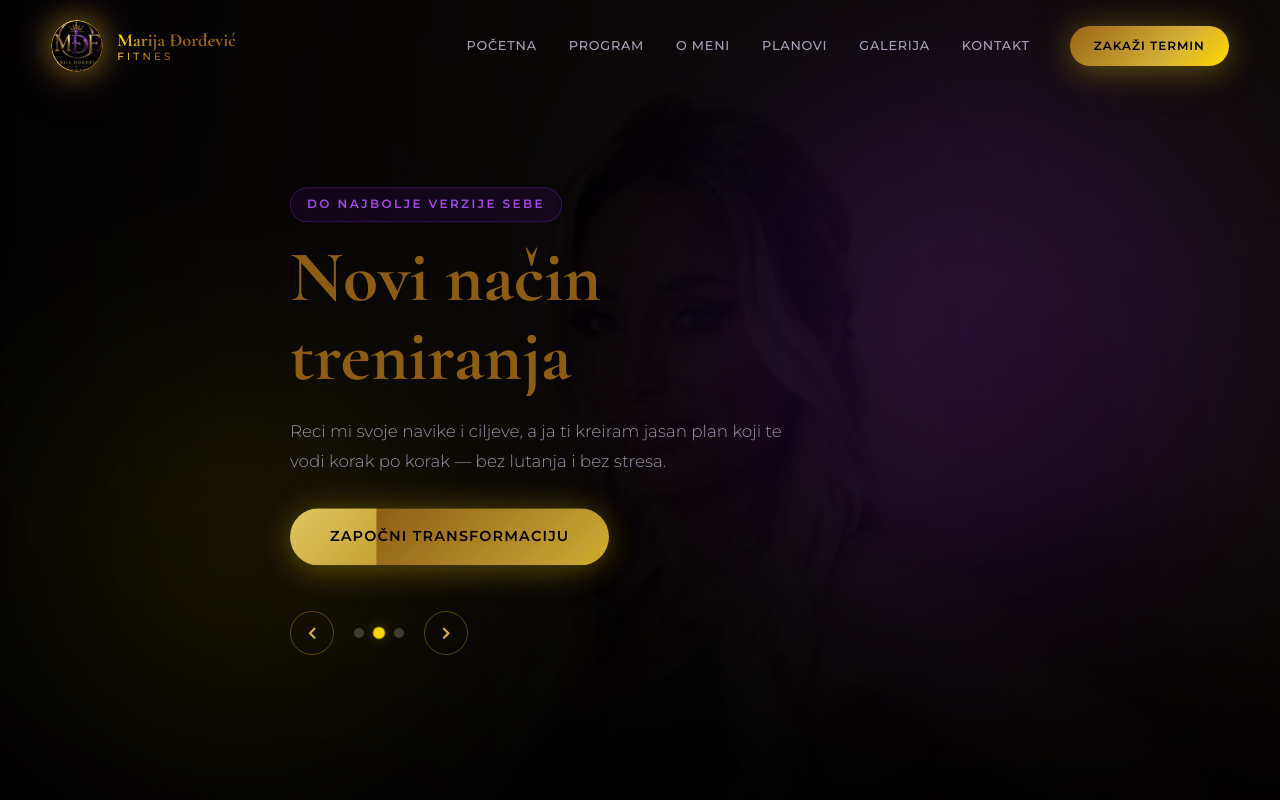
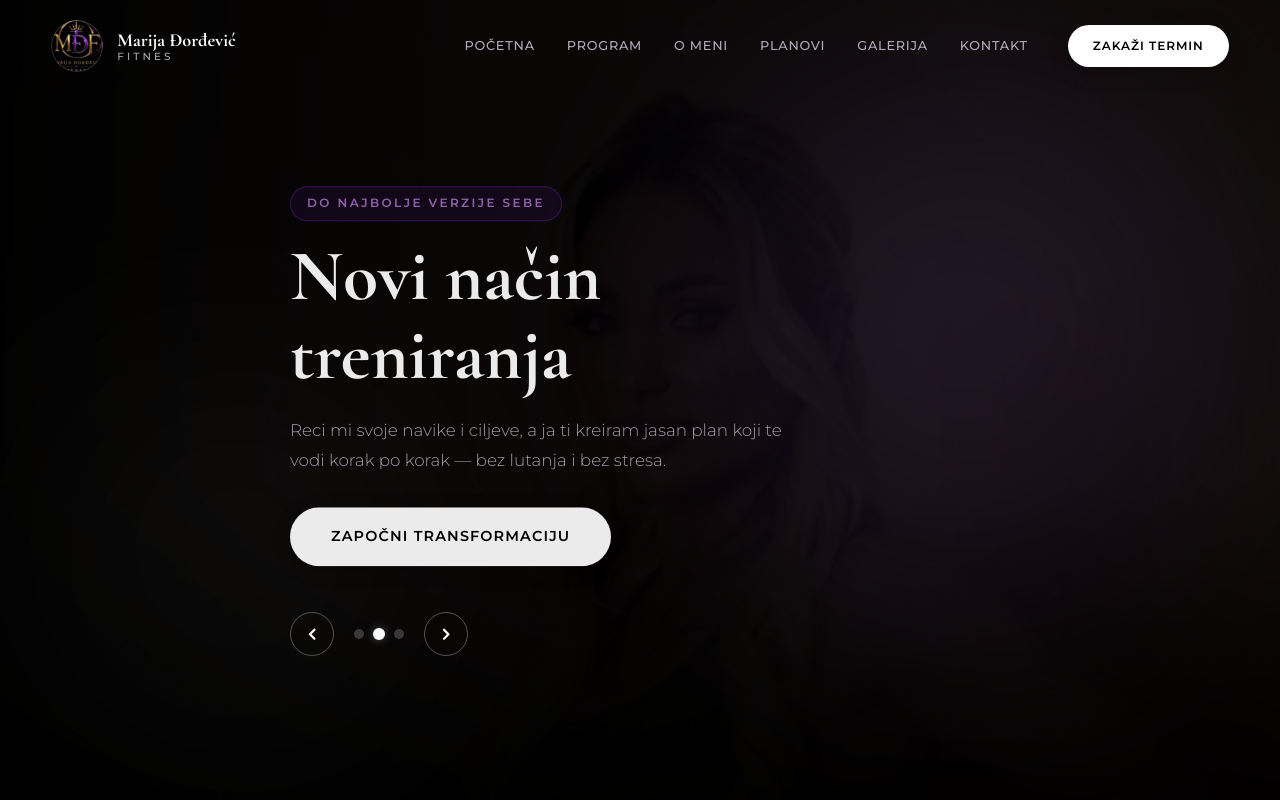
Before and after one commit to J-Gaspar99/fitnes_trainer1, a React (Vite) app: page / in a window 1280 px wide. Shown: the top 800 px of the page. Built offline with nearby package versions, Linux system fonts and the light colour scheme.

Commit message:
zamena boja

```diff
--- a/src/components/CtaBanner.jsx
+++ b/src/components/CtaBanner.jsx
@@ -10,7 +10,7 @@ export default function CtaBanner() {
       <div className="cta-banner__bg" />
       <div className="container">
         <div className="cta-banner__header scroll-reveal" ref={ref}>
-          <h2 className="cta-banner__title shimmer-text">{ctaBanner.title}</h2>
+          <h2 className="cta-banner__title">{ctaBanner.title}</h2>
           <p>{ctaBanner.subtitle}</p>
         </div>
 
--- a/src/components/Hero.jsx
+++ b/src/components/Hero.jsx
@@ -53,7 +53,7 @@ export default function Hero() {
             transition={{ duration: 0.5 }}
           >
             <span className="hero-slider__label">{slide.label}</span>
-            <h1 className="hero-slider__title shimmer-text">
+            <h1 className="hero-slider__title">
               {slide.title.split('\n').map((line, i) => (
                 <span key={i}>{line}<br /></span>
               ))}
--- a/src/components/HowItWorks.jsx
+++ b/src/components/HowItWorks.jsx
@@ -33,7 +33,7 @@ function StepCard({ step, index }) {
       ref={ref}
       style={{ transitionDelay: `${index * 0.08}s` }}
     >
-      <span className="step-card__number shimmer-text">{step.number}</span>
+      <span className="step-card__number">{step.number}</span>
       <h3>{step.title}</h3>
       <p>{step.description}</p>
       <a href="#kontakt" className="step-card__cta">Zakaži termin →</a>
--- a/src/components/StatsBar.jsx
+++ b/src/components/StatsBar.jsx
@@ -9,7 +9,7 @@ export default function StatsBar() {
       <div className="container stats-bar__inner scroll-reveal" ref={ref}>
         {siteContent.about.stats.map((stat) => (
           <div key={stat.label} className="stats-bar__item">
-            <span className="stats-bar__value shimmer-text">{stat.value}</span>
+            <span className="stats-bar__value">{stat.value}</span>
             <span className="stats-bar__label">{stat.label}</span>
           </div>
         ))}
--- a/src/index.css
+++ b/src/index.css
@@ -1,45 +1,40 @@
-/* ─── Design Tokens (usklađeno sa MDF brendom) ─── */
+/* ─── Design Tokens — elegantna paleta (bela + suptilna zlatna) ─── */
 :root {
   --black: #000000;
-  --black-soft: #0a0a0f;
-  --black-card: #12101a;
-  --white: #FAFAFA;
-  --white-muted: #A8A0B8;
-  --purple: #9400D3;
-  --purple-light: #B44DFF;
-  --purple-neon: #8A2BE2;
-  --purple-dark: #5B0099;
-  --purple-glow: rgba(138, 43, 226, 0.45);
-  --gold: #D4AF37;
-  --gold-bright: #FFD700;
-  --gold-pale: #F9E076;
-  --gold-dark: #996515;
-  --gold-glow: rgba(255, 215, 0, 0.3);
+  --black-soft: #0c0c10;
+  --black-card: #141418;
+  --white: #FFFFFF;
+  --white-soft: #F5F5F5;
+  --white-muted: #B0AAB8;
+  --purple: #7A3D9E;
+  --purple-light: #9B6BB8;
+  --purple-neon: #7B4FA6;
+  --purple-dark: #4E2D6A;
+  --purple-glow: rgba(123, 79, 166, 0.25);
+  --gold: #B8A88A;
+  --gold-accent: #C9BDA8;
+  --gold-muted: #8A8070;
+  --gold-bright: #E8E4DC;
+  --gold-glow: rgba(184, 168, 138, 0.12);
   --gradient-gold: linear-gradient(
     135deg,
-    var(--gold-dark) 0%,
-    var(--gold) 35%,
-    var(--gold-bright) 55%,
-    var(--gold-pale) 75%,
-    var(--gold) 100%
+    rgba(255, 255, 255, 0.95) 0%,
+    #F0EDE8 40%,
+    #D9D0C0 100%
   );
   --gradient-gold-shine: linear-gradient(
     110deg,
-    var(--gold-dark) 0%,
-    var(--gold-dark) 35%,
-    var(--gold-pale) 50%,
-    var(--gold-bright) 55%,
-    var(--gold-dark) 70%,
-    var(--gold-dark) 100%
+    #E8E4DC 0%,
+    #FFFFFF 40%,
+    #D4CFC4 60%,
+    #E8E4DC 100%
   );
   --gradient-purple: linear-gradient(135deg, var(--purple-dark), var(--purple-neon), var(--purple-light));
   --gradient-purple-shine: linear-gradient(
     110deg,
     var(--purple-dark) 0%,
-    var(--purple-dark) 35%,
-    var(--purple-light) 50%,
-    #E0AAFF 55%,
-    var(--purple-dark) 70%,
+    var(--purple-neon) 45%,
+    #C4A8D8 55%,
     var(--purple-dark) 100%
   );
   --font-display: 'Cormorant Garamond', Georgia, serif;
@@ -47,8 +42,8 @@
   --radius: 12px;
   --radius-lg: 20px;
   --transition: 0.35s cubic-bezier(0.22, 1, 0.36, 1);
-  --shadow-gold: 0 4px 30px var(--gold-glow), 0 0 60px rgba(212, 175, 55, 0.1);
-  --shadow-purple: 0 4px 30px var(--purple-glow), 0 0 60px rgba(138, 43, 226, 0.15);
+  --shadow-gold: 0 4px 24px rgba(0, 0, 0, 0.2);
+  --shadow-purple: 0 4px 24px var(--purple-glow);
   --z-nav: 9000;
   --z-mobile-menu: 8999;
   --z-modal: 10000;
@@ -96,8 +91,8 @@ button {
 
 code {
   font-size: 0.85em;
-  background: rgba(212, 175, 55, 0.1);
-  color: var(--gold);
+  background: rgba(255, 255, 255, 0.08);
+  color: var(--gold-accent);
   padding: 2px 8px;
   border-radius: 4px;
 }
@@ -126,13 +121,13 @@ code {
 }
 
 @keyframes shimmer-pulse {
-  0%, 100% { filter: drop-shadow(0 0 8px rgba(255, 215, 0, 0.3)); }
-  50% { filter: drop-shadow(0 0 20px rgba(255, 215, 0, 0.6)) drop-shadow(0 0 40px rgba(138, 43, 226, 0.3)); }
+  0%, 100% { filter: drop-shadow(0 0 6px rgba(255, 255, 255, 0.08)); }
+  50% { filter: drop-shadow(0 0 12px rgba(255, 255, 255, 0.15)); }
 }
 
 @keyframes glow-purple-pulse {
-  0%, 100% { box-shadow: 0 0 20px rgba(138, 43, 226, 0.3); }
-  50% { box-shadow: 0 0 40px rgba(138, 43, 226, 0.6), 0 0 80px rgba(138, 43, 226, 0.2); }
+  0%, 100% { box-shadow: 0 0 16px rgba(123, 79, 166, 0.15); }
+  50% { box-shadow: 0 0 28px rgba(123, 79, 166, 0.25); }
 }
 
 @keyframes float-particle {
@@ -143,12 +138,14 @@ code {
 }
 
 .shimmer-text {
-  background: var(--gradient-gold-shine);
-  background-size: 200% auto;
-  -webkit-background-clip: text;
-  -webkit-text-fill-color: transparent;
-  background-clip: text;
-  animation: shimmer-slide 4s linear infinite;
+  color: var(--white);
+  background: none;
+  -webkit-text-fill-color: var(--white);
+}
+
+.shimmer-text--accent {
+  color: var(--gold-accent);
+  -webkit-text-fill-color: var(--gold-accent);
 }
 
 .shimmer-text--purple {
@@ -157,34 +154,19 @@ code {
   -webkit-background-clip: text;
   -webkit-text-fill-color: transparent;
   background-clip: text;
+  animation: shimmer-slide 8s linear infinite;
 }
 
 .shimmer-logo {
-  animation: shimmer-pulse 3s ease-in-out infinite;
+  animation: none;
 }
 
 .shimmer-logo img {
-  filter: drop-shadow(0 0 12px rgba(255, 215, 0, 0.25));
-}
-
-.shimmer-btn {
-  position: relative;
-  overflow: hidden;
+  filter: drop-shadow(0 0 8px rgba(255, 255, 255, 0.1));
 }
 
 .shimmer-btn::after {
-  content: '';
-  position: absolute;
-  inset: 0;
-  background: linear-gradient(
-    105deg,
-    transparent 30%,
-    rgba(255, 255, 255, 0.35) 50%,
-    transparent 70%
-  );
-  background-size: 200% 100%;
-  animation: shimmer-slide 3s linear infinite;
-  pointer-events: none;
+  display: none;
 }
 
 .shimmer-border {
@@ -197,15 +179,14 @@ code {
   inset: -2px;
   border-radius: inherit;
   padding: 2px;
-  background: var(--gradient-gold-shine);
-  background-size: 200% auto;
-  animation: shimmer-slide 3s linear infinite;
-  -webkit-mask: linear-gradient(#fff 0 0) content-box, linear-gradient(#fff 0 0);
-  mask: linear-gradient(#fff 0 0) content-box, linear-gradient(#fff 0 0);
-  -webkit-mask-composite: xor;
-  mask-composite: exclude;
+  border: 1px solid rgba(255, 255, 255, 0.2);
   pointer-events: none;
   z-index: 2;
+}
+
+.shimmer-btn {
+  position: relative;
+  overflow: hidden;
 }
 
 .shimmer-frame .hero__frame-border {
@@ -229,14 +210,7 @@ code {
   position: absolute;
   inset: 0;
   border-radius: 50%;
-  border: 1.5px solid transparent;
-  background: var(--gradient-gold-shine) border-box;
-  background-size: 200% auto;
-  animation: shimmer-slide 3s linear infinite;
-  -webkit-mask: linear-gradient(#fff 0 0) padding-box, linear-gradient(#fff 0 0);
-  mask: linear-gradient(#fff 0 0) padding-box, linear-gradient(#fff 0 0);
-  -webkit-mask-composite: xor;
-  mask-composite: exclude;
+  border: 1px solid rgba(255, 255, 255, 0.2);
   pointer-events: none;
 }
 
@@ -283,40 +257,38 @@ code {
 }
 
 .btn--gold {
-  background: var(--gradient-gold);
-  background-size: 200% auto;
-  animation: shimmer-slide 6s linear infinite;
+  background: var(--white);
   color: var(--black);
-  box-shadow: var(--shadow-gold);
+  box-shadow: 0 4px 20px rgba(0, 0, 0, 0.25);
+  border: 1px solid rgba(255, 255, 255, 0.1);
 }
 
 .btn--gold:hover {
   transform: translateY(-2px);
-  box-shadow: 0 8px 40px var(--gold-glow);
+  background: var(--white-soft);
+  box-shadow: 0 8px 28px rgba(0, 0, 0, 0.3);
 }
 
 .btn--purple {
   background: var(--gradient-purple);
-  background-size: 200% auto;
-  animation: shimmer-slide 6s linear infinite;
   color: var(--white);
   box-shadow: var(--shadow-purple);
 }
 
 .btn--purple:hover {
   transform: translateY(-2px);
-  box-shadow: 0 8px 40px var(--purple-glow);
+  box-shadow: 0 8px 32px var(--purple-glow);
 }
 
 .btn--outline {
-  border: 1.5px solid rgba(212, 175, 55, 0.5);
-  color: var(--gold);
+  border: 1.5px solid rgba(255, 255, 255, 0.35);
+  color: var(--white);
   background: transparent;
 }
 
 .btn--outline:hover {
-  background: rgba(212, 175, 55, 0.08);
-  border-color: var(--gold);
+  background: rgba(255, 255, 255, 0.06);
+  border-color: rgba(255, 255, 255, 0.6);
 }
 
 /* ─── Section ─── */
@@ -336,12 +308,7 @@ code {
   font-weight: 600;
   letter-spacing: 0.25em;
   text-transform: uppercase;
-  background: var(--gradient-gold-shine);
-  background-size: 200% auto;
-  -webkit-background-clip: text;
-  -webkit-text-fill-color: transparent;
-  background-clip: text;
-  animation: shimmer-slide 4s linear infinite;
+  color: var(--gold-accent);
   margin-bottom: 16px;
 }
 
@@ -351,10 +318,7 @@ code {
   font-weight: 700;
   line-height: 1.1;
   margin-bottom: 16px;
-  background: linear-gradient(180deg, var(--white) 30%, rgba(255, 215, 0, 0.6));
-  -webkit-background-clip: text;
-  -webkit-text-fill-color: transparent;
-  background-clip: text;
+  color: var(--white);
 }
 
 .section-subtitle {
@@ -370,11 +334,11 @@ code {
   width: 48px;
   height: 48px;
   border-radius: 50%;
-  border: 2px dashed rgba(212, 175, 55, 0.4);
+  border: 2px dashed rgba(255, 255, 255, 0.2);
   display: flex;
   align-items: center;
   justify-content: center;
-  background: rgba(212, 175, 55, 0.05);
+  background: rgba(255, 255, 255, 0.04);
   flex-shrink: 0;
 }
 
@@ -387,7 +351,7 @@ code {
   font-family: var(--font-display);
   font-size: 1rem;
   font-weight: 700;
-  color: var(--gold);
+  color: var(--gold-accent);
 }
 
 /* ─── Navbar ─── */
@@ -445,12 +409,7 @@ code {
   font-size: 0.65rem;
   letter-spacing: 0.3em;
   text-transform: uppercase;
-  background: var(--gradient-gold-shine);
-  background-size: 200% auto;
-  -webkit-background-clip: text;
-  -webkit-text-fill-color: transparent;
-  background-clip: text;
-  animation: shimmer-slide 4s linear infinite;
+  color: var(--white-muted);
   font-weight: 500;
 }
 
@@ -477,7 +436,7 @@ code {
   left: 0;
   width: 0;
   height: 1px;
-  background: var(--gradient-gold);
+  background: var(--white);
   transition: width var(--transition);
 }
 
@@ -497,7 +456,7 @@ code {
 .navbar__burger {
   display: none;
   font-size: 1.6rem;
-  color: var(--gold);
+  color: var(--gold-accent);
 }
 
 .mobile-menu {
@@ -552,8 +511,8 @@ code {
 .mobile-menu__bg-glow--gold {
   width: 260px;
   height: 260px;
-  background: var(--gold-bright);
-  opacity: 0.2;
+  background: var(--white);
+  opacity: 0.04;
   bottom: 15%;
   left: -8%;
 }
@@ -579,12 +538,7 @@ code {
 }
 
 .mobile-menu__link:hover {
-  background: var(--gradient-gold-shine);
-  background-size: 200% auto;
-  -webkit-background-clip: text;
-  -webkit-text-fill-color: transparent;
-  background-clip: text;
-  animation: shimmer-slide 3s linear infinite;
+  color: var(--white);
 }
 
 /* ─── Hero ─── */
@@ -619,7 +573,7 @@ code {
   background:
     linear-gradient(90deg, rgba(0, 0, 0, 0.95) 0%, rgba(0, 0, 0, 0.7) 45%, rgba(0, 0, 0, 0.4) 100%),
     radial-gradient(ellipse 80% 60% at 70% 30%, rgba(138, 43, 226, 0.2) 0%, transparent 60%),
-    radial-gradient(ellipse 60% 50% at 20% 80%, rgba(255, 215, 0, 0.08) 0%, transparent 50%),
+    radial-gradient(ellipse 60% 50% at 20% 80%, rgba(255, 255, 255, 0.08) 0%, transparent 50%),
     var(--black);
 }
 
@@ -628,7 +582,7 @@ code {
   inset: 0;
   opacity: 0.04;
   background-image:
-    linear-gradient(rgba(255, 215, 0, 0.4) 1px, transparent 1px),
+    linear-gradient(rgba(255, 255, 255, 0.4) 1px, transparent 1px),
     linear-gradient(90deg, rgba(138, 43, 226, 0.3) 1px, transparent 1px);
   background-size: 60px 60px;
 }
@@ -653,8 +607,8 @@ code {
 .hero__bg-glow--gold {
   width: 450px;
   height: 450px;
-  background: var(--gold-bright);
-  opacity: 0.08;
+  background: var(--white);
+  opacity: 0.04;
   bottom: 5%;
   left: -8%;
 }
@@ -671,8 +625,8 @@ code {
   width: 3px;
   height: 3px;
   border-radius: 50%;
-  background: var(--gold-bright);
-  box-shadow: 0 0 6px var(--gold-bright);
+  background: rgba(255, 255, 255, 0.5);
+  box-shadow: 0 0 4px rgba(255, 255, 255, 0.3);
   left: calc(5% + var(--i) * 8%);
   animation: float-particle calc(8s + var(--i) * 0.7s) linear infinite;
   animation-delay: calc(var(--i) * -1.2s);
@@ -703,7 +657,7 @@ code {
 .hero__logo {
   width: 100%;
   height: auto;
-  filter: drop-shadow(0 0 30px rgba(255, 215, 0, 0.2));
+  filter: drop-shadow(0 0 30px rgba(255, 255, 255, 0.2));
 }
 
 .hero__badge {
@@ -834,11 +788,9 @@ code {
   position: absolute;
   inset: -3px;
   border-radius: var(--radius-lg);
-  background: var(--gradient-gold-shine);
-  background-size: 200% auto;
-  animation: shimmer-slide 3s linear infinite;
+  background: rgba(255, 255, 255, 0.15);
   z-index: 0;
-  opacity: 0.8;
+  opacity: 0.6;
 }
 
 .hero__image {
@@ -868,7 +820,7 @@ code {
   bottom: 30px;
   left: 50%;
   transform: translateX(-50%);
-  color: var(--gold);
+  color: var(--gold-accent);
   font-size: 1.5rem;
   opacity: 0.5;
   transition: opacity var(--transition);
@@ -917,9 +869,7 @@ code {
   position: absolute;
   bottom: -20px;
   right: -20px;
-  background: var(--gradient-gold-shine);
-  background-size: 200% auto;
-  animation: shimmer-slide 4s linear infinite;
+  background: var(--white);
   color: var(--black);
   padding: 24px 28px;
   border-radius: var(--radius);
@@ -990,7 +940,7 @@ code {
   inset: 0;
   background:
     radial-gradient(ellipse 50% 40% at 50% 0%, rgba(138, 43, 226, 0.12) 0%, transparent 60%),
-    radial-gradient(ellipse 40% 30% at 80% 100%, rgba(255, 215, 0, 0.05) 0%, transparent 50%);
+    radial-gradient(ellipse 40% 30% at 80% 100%, rgba(255, 255, 255, 0.05) 0%, transparent 50%);
 }
 
 .services__grid {
@@ -1011,7 +961,7 @@ code {
 }
 
 .service-card:hover {
-  border-color: rgba(255, 215, 0, 0.25);
+  border-color: rgba(255, 255, 255, 0.25);
   box-shadow: 0 20px 60px rgba(0, 0, 0, 0.4), 0 0 40px rgba(138, 43, 226, 0.1);
 }
 
@@ -1048,12 +998,7 @@ code {
   font-size: 0.8rem;
   font-weight: 600;
   letter-spacing: 0.04em;
-  background: var(--gradient-gold-shine);
-  background-size: 200% auto;
-  -webkit-background-clip: text;
-  -webkit-text-fill-color: transparent;
-  background-clip: text;
-  animation: shimmer-slide 4s linear infinite;
+  color: var(--gold-accent);
 }
 
 .service-card__line {
@@ -1161,12 +1106,7 @@ code {
   font-family: var(--font-display);
   font-size: 1.2rem;
   font-style: italic;
-  background: var(--gradient-gold-shine);
-  background-size: 200% auto;
-  -webkit-background-clip: text;
-  -webkit-text-fill-color: transparent;
-  background-clip: text;
-  animation: shimmer-slide 4s linear infinite;
+  color: var(--white);
 }
 
 .gallery-item__border {
@@ -1179,8 +1119,8 @@ code {
 }
 
 .gallery-item:hover .gallery-item__border {
-  border-color: rgba(255, 215, 0, 0.5);
-  box-shadow: 0 0 25px rgba(255, 215, 0, 0.15);
+  border-color: rgba(255, 255, 255, 0.5);
+  box-shadow: 0 0 25px rgba(255, 255, 255, 0.15);
 }
 
 .video-card {
@@ -1291,7 +1231,7 @@ code {
   font-family: var(--font-display);
   font-size: 1.3rem;
   font-style: italic;
-  color: var(--gold);
+  color: var(--gold-accent);
 }
 
 .lightbox__close {
@@ -1304,7 +1244,7 @@ code {
 }
 
 .lightbox__close:hover {
-  color: var(--gold);
+  color: var(--gold-accent);
 }
 
 /* ─── Video Modal ─── */
@@ -1341,7 +1281,7 @@ code {
 }
 
 .video-modal__close:hover {
-  color: var(--gold);
+  color: var(--gold-accent);
 }
 
 .video-modal__player {
@@ -1349,7 +1289,7 @@ code {
   padding-bottom: 56.25%;
   border-radius: var(--radius-lg);
   overflow: hidden;
-  border: 2px solid rgba(212, 175, 55, 0.2);
+  border: 2px solid rgba(255, 255, 255, 0.2);
 }
 
 .video-modal__player iframe {
@@ -1377,7 +1317,7 @@ code {
   position: absolute;
   inset: 0;
   background:
-    radial-gradient(ellipse 60% 50% at 80% 80%, rgba(212, 175, 55, 0.06) 0%, transparent 60%),
+    radial-gradient(ellipse 60% 50% at 80% 80%, rgba(255, 255, 255, 0.06) 0%, transparent 60%),
     radial-gradient(ellipse 50% 40% at 10% 20%, rgba(123, 45, 142, 0.06) 0%, transparent 50%);
 }
 
@@ -1406,13 +1346,13 @@ code {
 }
 
 .contact__card:hover {
-  border-color: rgba(212, 175, 55, 0.2);
+  border-color: rgba(255, 255, 255, 0.2);
   transform: translateX(4px);
 }
 
 .contact__icon {
   font-size: 1.4rem;
-  color: var(--gold);
+  color: var(--gold-accent);
   flex-shrink: 0;
 }
 
@@ -1433,7 +1373,7 @@ code {
 }
 
 .contact__card a:hover {
-  color: var(--gold);
+  color: var(--gold-accent);
 }
 
 .contact__form {
@@ -1474,9 +1414,9 @@ code {
 .form-group input:focus,
 .form-group textarea:focus {
   outline: none;
-  border-color: rgba(212, 175, 55, 0.4);
-  background: rgba(212, 175, 55, 0.03);
-  box-shadow: 0 0 0 3px rgba(212, 175, 55, 0.08);
+  border-color: rgba(255, 255, 255, 0.4);
+  background: rgba(255, 255, 255, 0.03);
+  box-shadow: 0 0 0 3px rgba(255, 255, 255, 0.08);
 }
 
 .form-group input::placeholder,
@@ -1492,7 +1432,7 @@ code {
 
 .footer__line {
   height: 1px;
-  background: linear-gradient(90deg, transparent, rgba(138, 43, 226, 0.4), rgba(255, 215, 0, 0.5), rgba(138, 43, 226, 0.4), transparent);
+  background: linear-gradient(90deg, transparent, rgba(255, 255, 255, 0.15), rgba(123, 79, 166, 0.3), rgba(255, 255, 255, 0.15), transparent);
   margin-bottom: 48px;
 }
 
@@ -1538,7 +1478,7 @@ code {
 }
 
 .footer__links a:hover {
-  color: var(--gold);
+  color: var(--gold-accent);
 }
 
 .footer__copy {
@@ -1715,8 +1655,8 @@ code {
 .hero-slider__glow--gold {
   width: 350px;
   height: 350px;
-  background: var(--gold-bright);
-  opacity: 0.1;
+  background: var(--white);
+  opacity: 0.04;
   bottom: 10%;
   left: 5%;
 }
@@ -1735,7 +1675,7 @@ code {
 
 .hero-slider__logo img {
   width: 100%;
-  filter: drop-shadow(0 0 30px rgba(255, 215, 0, 0.25));
+  filter: drop-shadow(0 0 12px rgba(255, 255, 255, 0.1));
 }
 
 .hero-slider__label {
@@ -1758,6 +1698,7 @@ code {
   font-weight: 700;
   line-height: 1.1;
   margin-bottom: 20px;
+  color: var(--white);
 }
 
 .hero-slider__desc {
@@ -1780,8 +1721,8 @@ code {
   width: 44px;
   height: 44px;
   border-radius: 50%;
-  border: 1px solid rgba(255, 215, 0, 0.3);
-  color: var(--gold);
+  border: 1px solid rgba(255, 255, 255, 0.3);
+  color: var(--white);
   display: flex;
   align-items: center;
   justify-content: center;
@@ -1790,8 +1731,8 @@ code {
 }
 
 .hero-slider__arrow:hover {
-  background: rgba(255, 215, 0, 0.1);
-  border-color: var(--gold);
+  background: rgba(255, 255, 255, 0.08);
+  border-color: rgba(255, 255, 255, 0.5);
 }
 
 .hero-slider__dots {
@@ -1808,8 +1749,8 @@ code {
 }
 
 .hero-slider__dot--active {
-  background: var(--gold-bright);
-  box-shadow: 0 0 12px var(--gold-glow);
+  background: var(--white);
+  box-shadow: 0 0 8px rgba(255, 255, 255, 0.3);
   transform: scale(1.2);
 }
 
@@ -1834,7 +1775,7 @@ code {
 }
 
 .program-card:hover {
-  border-color: rgba(255, 215, 0, 0.3);
+  border-color: rgba(255, 255, 255, 0.3);
   transform: translateY(-6px);
   box-shadow: var(--shadow-purple);
 }
@@ -1904,9 +1845,7 @@ code {
   left: 0;
   right: 0;
   height: 3px;
-  background: var(--gradient-gold-shine);
-  background-size: 200% auto;
-  animation: shimmer-slide 4s linear infinite;
+  background: var(--gold-accent);
   transform: scaleX(0);
   transition: transform var(--transition);
 }
@@ -1923,7 +1862,7 @@ code {
 
 .plan-card__icon {
   font-size: 2.5rem;
-  color: var(--gold);
+  color: var(--white-muted);
   margin-bottom: 20px;
 }
 
@@ -1948,12 +1887,7 @@ code {
   font-size: 0.85rem;
   font-weight: 600;
   margin-bottom: 16px;
-  background: var(--gradient-gold-shine);
-  background-size: 200% auto;
-  -webkit-background-clip: text;
-  -webkit-text-fill-color: transparent;
-  background-clip: text;
-  animation: shimmer-slide 4s linear infinite;
+  color: var(--gold-accent);
 }
 
 .plan-card__link {
@@ -1966,7 +1900,7 @@ code {
 }
 
 .plan-card__link:hover {
-  color: var(--gold);
+  color: var(--gold-accent);
 }
 
 /* ─── How It Works ─── */
@@ -1978,7 +1912,7 @@ code {
 .how-it-works__bg {
   position: absolute;
   inset: 0;
-  background: radial-gradient(ellipse 50% 40% at 0% 50%, rgba(255, 215, 0, 0.04) 0%, transparent 50%);
+  background: radial-gradient(ellipse 50% 40% at 0% 50%, rgba(255, 255, 255, 0.04) 0%, transparent 50%);
 }
 
 .steps-grid {
@@ -2008,6 +1942,7 @@ code {
   font-weight: 700;
   line-height: 1;
   margin-bottom: 16px;
+  color: var(--white-muted);
 }
 
 .step-card h3 {
@@ -2031,12 +1966,12 @@ code {
   font-weight: 600;
   letter-spacing: 0.08em;
   text-transform: uppercase;
-  color: var(--gold);
+  color: var(--gold-accent);
   transition: color var(--transition);
 }
 
 .step-card__cta:hover {
-  color: var(--gold-bright);
+  color: var(--white);
 }
 
 /* ─── Stats Bar ─── */
@@ -2048,13 +1983,7 @@ code {
 }
 
 .stats-bar::before {
-  content: '';
-  position: absolute;
-  inset: 0;
-  background: var(--gradient-gold-shine);
-  background-size: 200% auto;
-  animation: shimmer-slide 6s linear infinite;
-  opacity: 0.08;
+  display: none;
 }
 
 .stats-bar__inner {
@@ -2075,6 +2004,7 @@ code {
   font-weight: 700;
   line-height: 1;
   margin-bottom: 8px;
+  color: var(--white);
 }
 
 .stats-bar__label {
@@ -2161,6 +2091,7 @@ code {
   font-family: var(--font-display);
   font-size: clamp(2rem, 4vw, 3rem);
   margin-bottom: 16px;
+  color: var(--white);
 }
 
 .cta-banner__header p {
@@ -2179,7 +2110,7 @@ code {
 
 .cta-card {
   background: var(--black-card);
-  border: 1px solid rgba(255, 215, 0, 0.15);
+  border: 1px solid rgba(255, 255, 255, 0.15);
   border-radius: var(--radius-lg);
   padding: 40px 36px;
   text-align: center;
@@ -2187,7 +2118,7 @@ code {
 }
 
 .cta-card:hover {
-  border-color: rgba(255, 215, 0, 0.4);
+  border-color: rgba(255, 255, 255, 0.4);
   box-shadow: var(--shadow-gold);
   transform: translateY(-4px);
 }
@@ -2241,7 +2172,7 @@ code {
 }
 
 .testimonial-card:hover {
-  border-color: rgba(255, 215, 0, 0.25);
+  border-color: rgba(255, 255, 255, 0.25);
   transform: translateY(-4px);
 }
 
@@ -2259,7 +2190,7 @@ code {
   font-weight: 600;
   letter-spacing: 0.08em;
   text-transform: uppercase;
-  color: var(--gold);
+  color: var(--white-muted);
 }
 
 /* ─── Template Responsive ─── */
```
